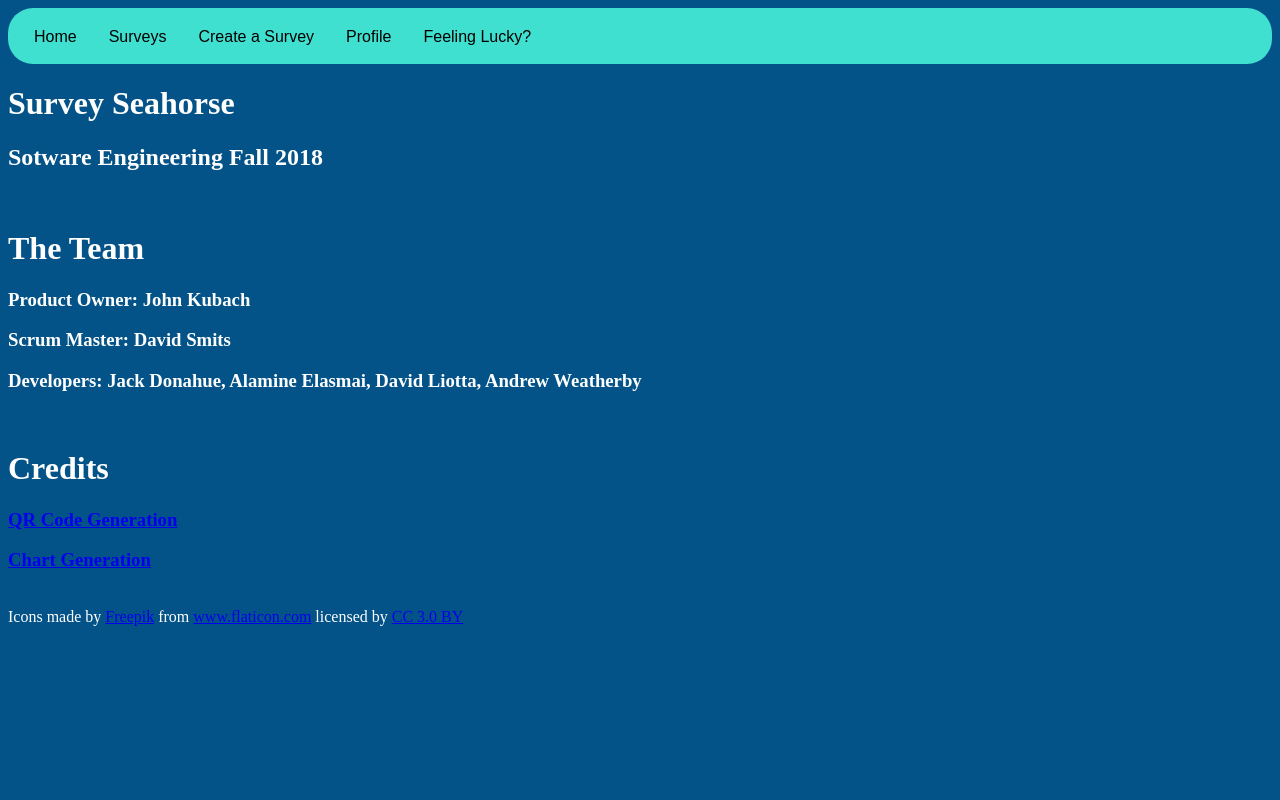
After one commit to JKubach/Survey-Seahorse, a PHP site: page /about.php in a window 1280 px wide. The commit adds this page. Run offline with PHP 8.4, Linux system fonts and the light colour scheme; data comes from the database, SQL or seed files in the repository.

Commit message:
add about page

```diff
--- /dev/null
+++ b/website/about.php
@@ -0,0 +1,27 @@
+<?php
+include 'res/navbar.php';
+?>
+<html>
+    <head>
+        <title>About Survey Seahorse</title>
+        <link rel="stylesheet" href="res/style.css">
+    </head>
+    <body>
+        <h1> Survey Seahorse </h1>
+        <h2> Sotware Engineering Fall 2018 </h2>
+        <br>
+        <h1> The Team </h1>
+        <h3> Product Owner: John Kubach</h3>
+        <h3> Scrum Master: David Smits</h3>
+        <h3> Developers: Jack Donahue, Alamine Elasmai, David Liotta, Andrew Weatherby</h3>
+        <br>
+        <h1> Credits </h1>
+        <h3> <a href="http://phpqrcode.sourceforge.net/">QR Code Generation</a>
+        <h3> <a href="https://www.chartjs.org/">Chart Generation</a> </h3>
+        <br>
+        <div>Icons made by <a href="https://www.freepik.com/" title="Freepik">Freepik</a> from <a href="https://www.flaticon.com/" 			    title="Flaticon">www.flaticon.com</a> licensed by <a href="http://creativecommons.org/licenses/by/3.0/" 			    title="Creative Commons BY 3.0" target="_blank">CC 3.0 BY</a></div>
+
+
+    </body>
+
+</html>
```
Also changed, not shown: website/index.php (+6 -5 lines).
